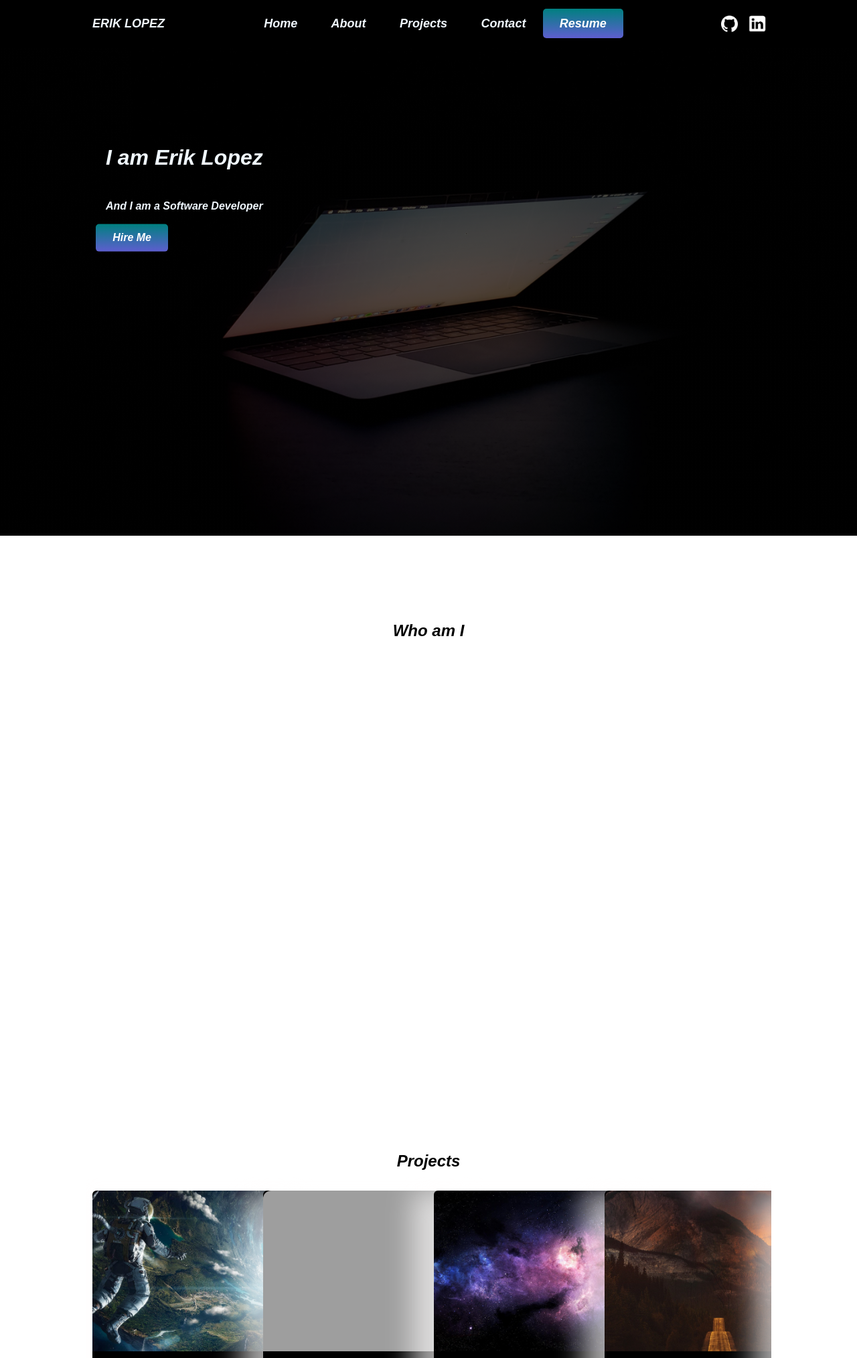
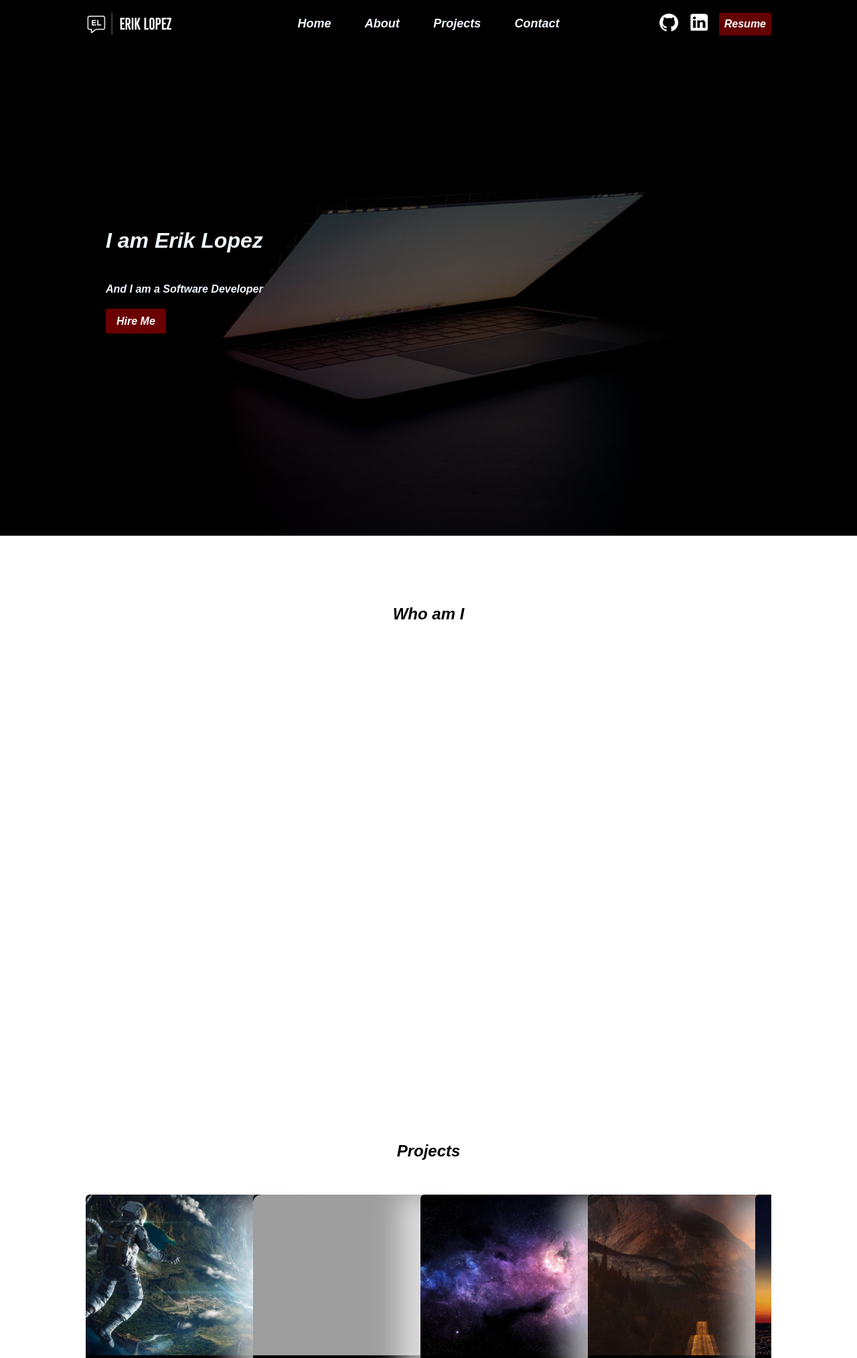
Before and after one commit to eriklopezalfaro/Personal-Website, a Django app: page / in a window 1280 px wide. Shown: the top 2028 px of the page at 67% size. Run offline with Django 3.2, Linux system fonts and the light colour scheme; data comes from the database, SQL or seed files in the repository; some libraries are stand-ins or nearby versions; grey boxes are pictures that could not be loaded.

Commit message:
contact page fix and nav bar transition changes made

```diff
--- a/portfolio/static/portfolio/app.js
+++ b/portfolio/static/portfolio/app.js
@@ -1,5 +1,4 @@
 // using gsap to animate the sliders
-
 const tl = gsap.timeline({defaults: {ease: "power1.out"}})
 
 tl.to('.text', {y: "0%", duration: 1, stagger: 0.35})
@@ -7,3 +6,20 @@ tl.to('.slider', {y: "-100%", duration: 1.5, delay: 0.5})
 tl.to('.intro', {y : "-100%", duration: 1}, "-=1.2")
 tl.fromTo('.wrapper', {opacity: 0}, {opacity: 1, duration: 1})
 tl.fromTo('.hero-text', {opacity: 0}, {opacity: 1, duration: 1}, "-=1")
+
+$(function(){
+    $(document).scroll(function(){
+        var $nav = $(".wrapper");
+        var $icons = $(".icons");
+        var $logos = $(".icon");
+        var $logo = $(".logo");
+        var $resume = $(".resume");
+        var $head = $(".hero-image");
+
+        $nav.toggleClass('scrolled', $(this).scrollTop() >= ($head.height()));
+        $logos.toggleClass('scrolled', $(this).scrollTop() >= ($head.height()));
+        $logo.toggleClass('scrolled', $(this).scrollTop() >= ($head.height()));
+        $icons.toggleClass('scrolled', $(this).scrollTop() >= ($head.height()));
+        $resume.toggleClass('scrolled', $(this).scrollTop() >= ($head.height()));
+    });
+});
--- /dev/null
+++ b/portfolio/static/portfolio/images/logos/logo_info.txt
@@ -0,0 +1,6 @@
+
+            Fonts used: Bellfort
+
+            Colors used: E74E35,FFFFFF
+
+            Icon url: https://thenounproject.com/term/greek/1054572
--- a/portfolio/static/portfolio/style.css
+++ b/portfolio/static/portfolio/style.css
@@ -4,6 +4,7 @@
     margin: 0px;
     padding: 0px;
     box-sizing: border-box;
+    clear: both
 }
 @import url('https://fonts.googleapis.com/css2?family=Nunito:ital,wght@1,600&display=swap');
 :root {
@@ -65,22 +64,12 @@ body::-webkit-scrollbar {
     padding: 0 10vw;
 }
 .hero-text {
-    /* display: flex;
-    margin: auto;
-    align-items:flex-start;
-    justify-content: flex-start;
-
-    flex-direction: column;
-    font-family:'Nunito', sans-serif;
-    font-weight: 600;
-    font-style: italic;
-    width: 85vw; */
-
-    /* still oveerflowing button */
+    /* height: 90vh; */
+    width: 80%;
     position: absolute;
-    top: 30%;
+    top: 50%;
     left: 50%;
-    transform: translate(-50%,-30%);
+    transform: translate(-50%,-50%);
     color: bisque;
 }
 /* ------------------------------------------------------- NAV ------------------------------------------------------- */
@@ -90,28 +79,33 @@ nav {
     padding: 10px;
 }
 .logo, .nav-links {
+    display: -webkit-flex;
     display: flex;
+    -webkit-align-items: center;
     align-items: center;
 }
 /* --------------------------------- Logo ------------------------------- */
 .logo {
     flex: 1;
-    justify-content: flex-start;
-    align-items: center;
-    padding: 10px;
+    height: 2.5rem;
+    width: auto;
+}
+.logo img {
 
-    font-family:'Nunito', sans-serif;
-    font-weight: 600;
-    font-style: italic;
-    text-transform: uppercase;
-    font-size: 1.125rem;
+    width: auto;
+    height: 100%;
+    object-fit:scale-down;
+    padding-left: 1px;
 
-    color: aliceblue;
-    text-decoration: none;
+}
+.logo.scrolled {
+    height: 2rem;
 }
 /* --------------------------------- Nav links ------------------------------- */
 
 nav .nav-links {
+    -webkit-align-items: center;
+    -webkit-justify-content: center;
     align-items: center;
     justify-content: center;
     list-style: none;
@@ -130,16 +124,75 @@ nav .nav-links {
     color: aliceblue;
 
 }
+.nav-link:hover {
+    opacity: 0.67;
+}
+.wrapper.scrolled {
+    background-color: rgba(114, 2, 2, 0.932);
+    /* opacity: 0.6; */
+    height: 3.2rem;
+    box-shadow: 0 3px 1rem rgba(0, 0, 0, 0.1);
+}
+.icons.scrolled {
+    /* color: rgb(0, 0, 0); */
+    font-size: 1.1rem;
+    color: rgba(255, 255, 255, 0.795);
+}
+.icon.scrolled {
+    height: 1.5rem;
+    /* padding: 0.5rem 0 0.5rem 1rem; */
+}
+.resume.scrolled {
+    font-size: 0.8rem;
+    height: 1.7rem;
+    margin: 1rem 0 1rem 1.1rem;
+    align-items: center;
+
+    background: rgba(0, 0, 0, 0.829);
+
+}
+/* --------------------------------- Socail Medias ------------------------------- */
+.social-media {
+    display: -webkit-flex;
+    display: flex;
+    -webkit-justify-content: flex-end;
+    justify-content: flex-end;
+    flex: 1;
+    height: 3.6rem;
+}
+.social-media div {
+    display: -webkit-flex;
+    display: flex;
+    -webkit-justify-content: flex-end;
+    justify-content: flex-end;
+    height: 100%;
+    width: 2.8rem;
+    -webkit-align-items: center;
+    align-items: center;
+    vertical-align:middle;
+    /* padding: 1.1rem 0 0.7rem 1rem;
+    margin: auto 0; */
+    padding: 1rem 0 1rem 1rem;
+    margin: auto 0;
+
+}
 .nav-link-resume {
+    display: -webkit-flex;
+    display: flex;
+    -webkit-align-items: center;
+    align-items: center;
+
     color: white;
-    background: linear-gradient(teal, rgb(94, 94, 207));
-    border-radius: 5px;
+    /* background: linear-gradient(teal, rgb(94, 94, 207)); */
+    background: rgba(146, 0, 0, 0.678);
+    border-radius: 2px;
+    padding: 0.5rem 0.5rem;
+    margin: auto 0 auto 1rem;
 
-    padding: 0.7375rem 1.575rem;
     font-family:'Nunito', sans-serif;
     font-weight: 600;
     font-style: italic;
-    font-size: 1.125rem;
+    font-size: 1rem;
     cursor: pointer;
     text-decoration: none;
 
@@ -148,21 +201,11 @@ nav .nav-links {
 .nav-link-resume:hover {
     opacity: 0.67;
 }
-.nav-link:hover {
-    opacity: 0.67;
-}
-/* --------------------------------- Socail Medias ------------------------------- */
-.social-media, .social-media a {
-    display: flex;
-    justify-content: flex-end;
-    flex: 1;
-    height: 3.6rem;
-}
 .social-media-icon-1 img, .social-media-icon-2 img {
     width: 100%;
     height: 100%;
-    object-fit: contain;
-    padding: 1rem 0.5rem;
+    object-fit:scale-down;
+    padding-left: 1px;
 }
 .social-media-icon-1:hover, .social-media-icon-2:hover  {
     opacity: 0.67;
@@ -179,17 +222,13 @@ nav .nav-links {
  }
 .hero-text .button {
     color: white;
-    padding: 0.7375rem 1.575rem;
-    font-family:'Nunito', sans-serif;
-    font-weight: 600;
-    font-style: italic;
-    cursor: pointer;
+    padding: 0.6rem 1rem;
+    margin: 30px;
     transition: 0.15s;
     text-decoration: none;
 
-    /* match color */
-    background: linear-gradient(teal, rgb(94, 94, 207));
-    border-radius: 5px;
+    background: rgba(114, 2, 2, 0.932);
+    border-radius: 2px;
 
 }
 .hero-text .button:hover {
@@ -252,7 +298,7 @@ nav .nav-links {
     font-style: italic;
 }
 .content {
-    margin-top:10%;
+    margin-top: 7.5%;
 }
 .About h2 {
     margin: 5px;
@@ -264,6 +310,8 @@ nav .nav-links {
 
 .project-container::-webkit-scrollbar {
     height: 0.5em;
+    padding: 2rem;
+    margin: 1rem;
 }
 .project-container::-webkit-scrollbar-track {
     background:linear-gradient(white,silver);
@@ -278,10 +326,13 @@ nav .nav-links {
 }
 
 .Projects {
+    display: -webkit-flex;
     display: flex;
+    -webkit-flex-direction: column;
     flex-direction: column;
-    /* background-color: blueviolet; */
+    /* background-color: linear-gradient(white,gray); */
     padding: 13px 0;
+    margin: 10px auto;
     font-family:'Nunito', sans-serif;
     font-weight: 600;
     font-style: italic;
@@ -289,14 +340,16 @@ nav .nav-links {
 .Projects h2 {
     margin: 5px;
     padding: 5px;
-    margin-top:10%;
+    margin-top: 7.5%;
 
 }
 
 .project-container {
+    display: -webkit-flex;
     display: flex;
     width: 100%;
     padding: 10px 0;
+    margin: 10px auto;
     overflow: auto;
     height: 400px;
 
@@ -305,7 +358,7 @@ nav .nav-links {
 .project {
     position: relative;
     background-color: rgb(0, 0, 0);
-    margin: 10px;
+    margin: auto auto 20px auto;
     /* padding: 10px; */
     height: auto;
 
@@ -323,7 +376,7 @@ nav .nav-links {
     transform: translateX(110px);
 }
 .project:not(:first-child){
-    margin-left: -105px;
+    margin-left: -100px;
 }
 .project .image {
     width: 350px;
--- a/portfolio/templates/portfolio/base.html
+++ b/portfolio/templates/portfolio/base.html
@@ -5,8 +5,9 @@
     <meta charset="UTF-8">
     <meta http-equiv="X-UA-Compatible" content="IE=edge">
     <meta name="viewport" content="width=device-width, initial-scale=1.0">
+    <link rel="icon" href="{% static '/portfolio/images/logos/ERIK LOPEZ-logo.png' %}">
     <link rel="stylesheet" type="text/css" href="{% static 'portfolio/style.css' %}">
-    <title>Erik Lopez</title>
+    <title>Erik Lopez | Software Developer</title>
 </head>
 <body>
     {% load static %}
@@ -14,25 +15,26 @@
 
     <header id="home" class="hero-image">
         <div class="wrapper">
-            <a href="" class="logo">Erik Lopez<img src="" alt=""></a>
+            <a href="" class="logo"><img src="{% static '/portfolio/images/logos/ERIK LOPEZ-logos_white.png' %}" alt="Logo"></a>
             <nav>
                 <ul class="nav-links">
-                    <li><a class="nav-link" href="#home">Home</a></li>
-                    <li><a class="nav-link" href="#about">About</a></li>
-                    <li><a class="nav-link" href="#projects">Projects</a></li>
-                    <li><a class="nav-link" href="#contact">Contact</a></li>
-                    <li><a class="nav-link-resume" href="">Resume</a></li>
+                    <li><a class="nav-link icons" href="#home">Home</a></li>
+                    <li><a class="nav-link icons" href="#about">About</a></li>
+                    <li><a class="nav-link icons" href="#projects">Projects</a></li>
+                    <li><a class="nav-link icons" href="#contact">Contact</a></li>
+                    <!-- <li><a class="nav-link-resume" href="">Resume</a></li> -->
                 </ul>
             </nav>
             <section class="social-media">
-                <div><a href="" class="social-media-icon-1"><img src="{% static 'portfolio/images/github.png' %}" alt=""></a></div>
-                <div><a href="" class="social-media-icon-2"><img src="{% static 'portfolio/images/linkedin.png' %}" alt=""></a></div>
+                <div><a href="" class="social-media-icon-1 icon"><img src="{% static 'portfolio/images/github.png' %}" alt="Github"></a></div>
+                <div><a href="" class="social-media-icon-2 icon"><img src="{% static 'portfolio/images/linkedin.png' %}" alt="Linkedin"></a></div>
+                <a class="nav-link-resume resume" href="">Resume</a>
             </section>
         </div>
         <div class="hero-text">
             <h1>I am Erik Lopez</h1>
             <p>And I am a Software Developer</p>
-            <a class="button">Hire Me</a>
+            <a href="#Contact" class="button">Hire Me</a>
         </div>
 
         <!-- animation -->
@@ -54,6 +56,7 @@
         <div class="slider"></div>
     </header>
 
+    <script src="https://ajax.googleapis.com/ajax/libs/jquery/3.3.1/jquery.min.js"></script>
     <script src="https://cdnjs.cloudflare.com/ajax/libs/gsap/3.8.0/gsap.min.js" integrity="sha512-eP6ippJojIKXKO8EPLtsUMS+/sAGHGo1UN/38swqZa1ypfcD4I0V/ac5G3VzaHfDaklFmQLEs51lhkkVaqg60Q==" crossorigin="anonymous" referrerpolicy="no-referrer"></script>
     <script src="{% static 'portfolio/app.js' %}"></script>
     <!-- end animation -->
--- a/portfolio/templates/portfolio/index.html
+++ b/portfolio/templates/portfolio/index.html
@@ -29,16 +29,12 @@
     <div class="contact-info">
         <h3>Contact</h3>
         <div class="info">
-            <img src="{% static 'portfolio/images/github.png' %}" alt="">
-            <p>+2068984561</p>
+            <span class="img"><img src="{% static 'portfolio/images/github.png' %}" alt=""></span>
+            <span><p>2068984561</p></span>
         </div>
         <div class="info">
-            <img src="{% static 'portfolio/images/github.png' %}" alt="">
-            <p>eriklopezalfaro@outlook.com</p>
-        </div>
-        <div class="info">
-            <img src="{% static 'portfolio/images/github.png' %}" alt="">
-            <p>placeholder</p>
+            <span class="img"><img src="{% static 'portfolio/images/github.png' %}" alt=""></span>
+            <span>eriklopezalfaro@outlook.com</span>
         </div>
 
     </div>
```
Also changed, not shown: other parts of portfolio/static/portfolio/style.css (+56 -39 lines), package-lock.json (added), portfolio/static/portfolio/images/logos/ERIK LOPEZ-logo.png (added), portfolio/static/portfolio/images/logos/ERIK LOPEZ-logos.jpeg (added), portfolio/static/portfolio/images/logos/ERIK LOPEZ-logos_black.png (added), portfolio/static/portfolio/images/logos/ERIK LOPEZ-logos_transparent.png (added), portfolio/static/portfolio/images/logos/ERIK LOPEZ-logos_white.png (added).
